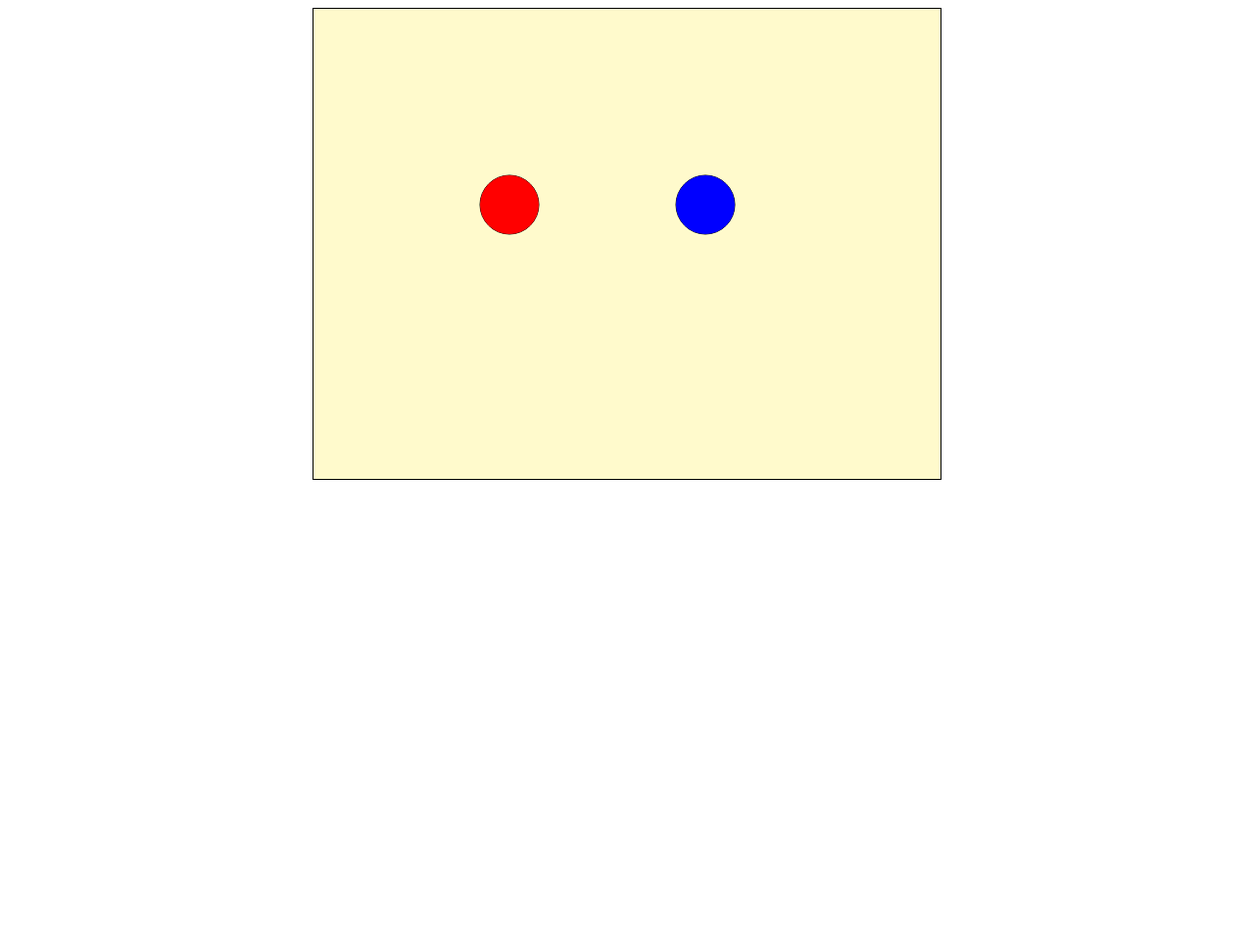
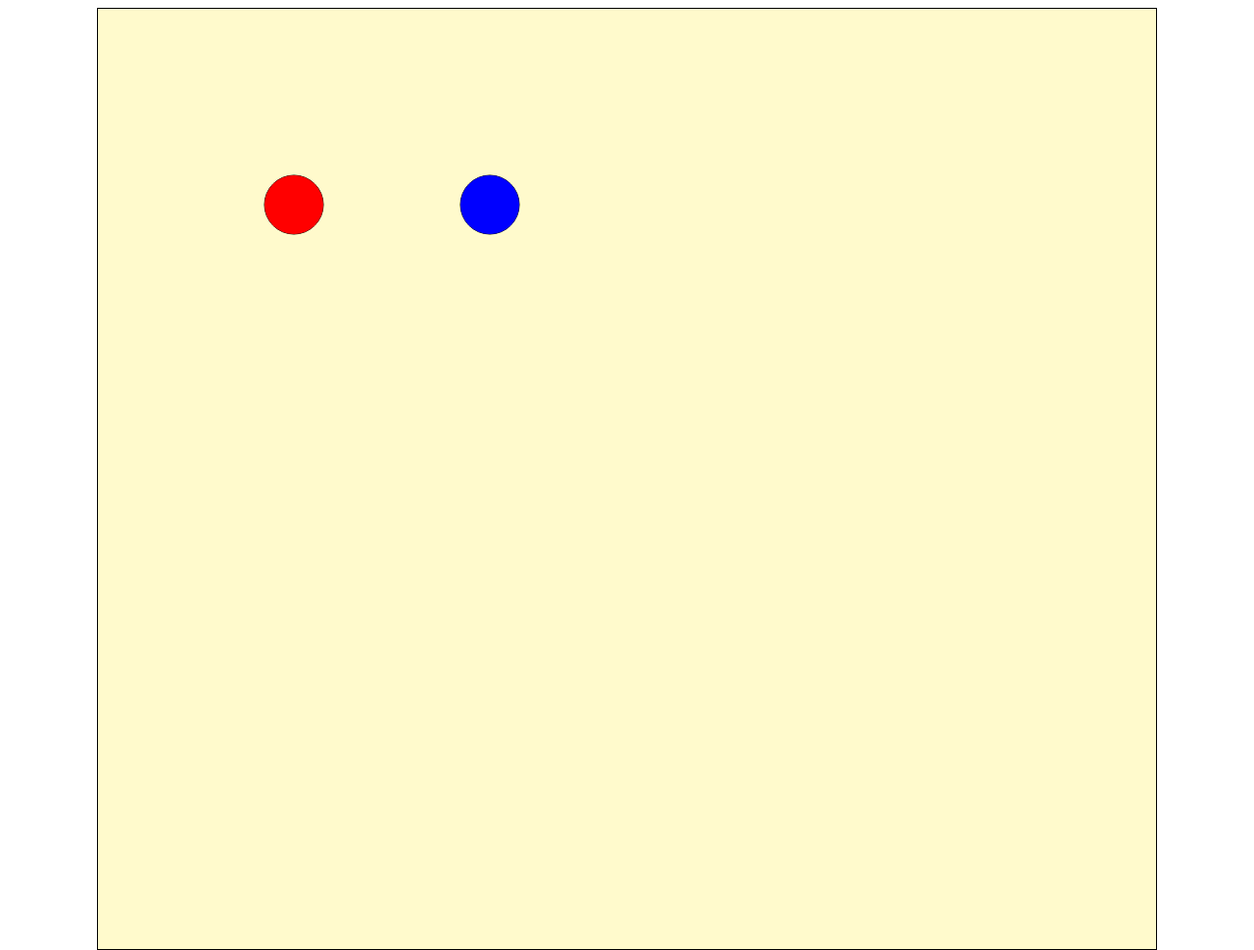
Before and after one commit to YouGotBonked/2D-Physics-Engine, a plain HTML site: page index.html in a window 1280 px wide. Shown: the whole page at 98% size. Before the commit the page ends 800 px from the top, so only its background shows below. Drawn offline with Linux system fonts and the light colour scheme.

Commit message:
Update index.html

```diff
--- a/index.html
+++ b/index.html
@@ -7,7 +7,7 @@
     <title>2D Physics Engine</title>
 </head>
 <body>
-    <canvas id="canvas" tabindex=0 width="640" height="480"></canvas>
+    <canvas id="canvas" tabindex=0 width="1080" height="960"></canvas>
 
     <script src="script.js"></script>
 </body>
```
